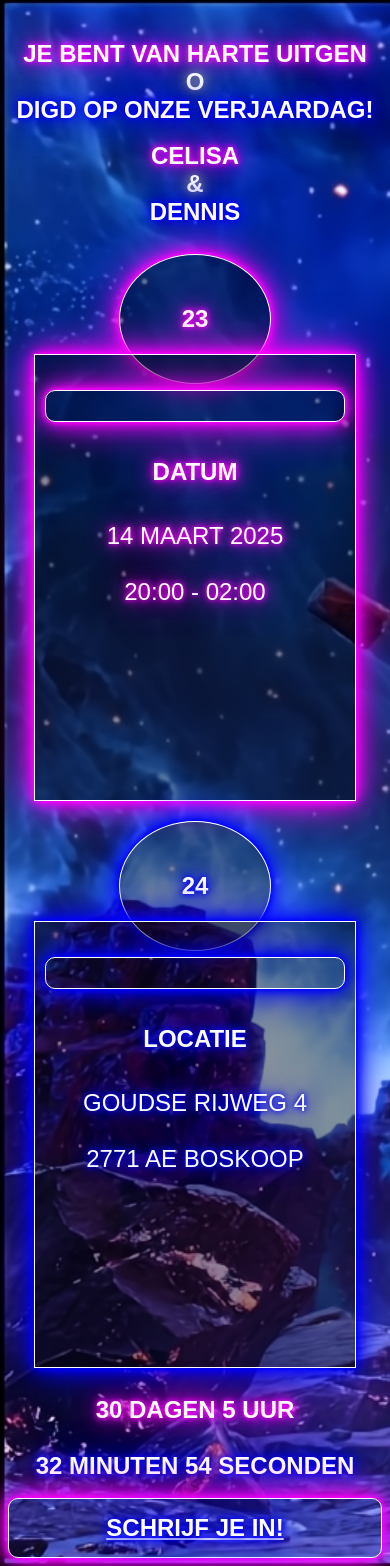
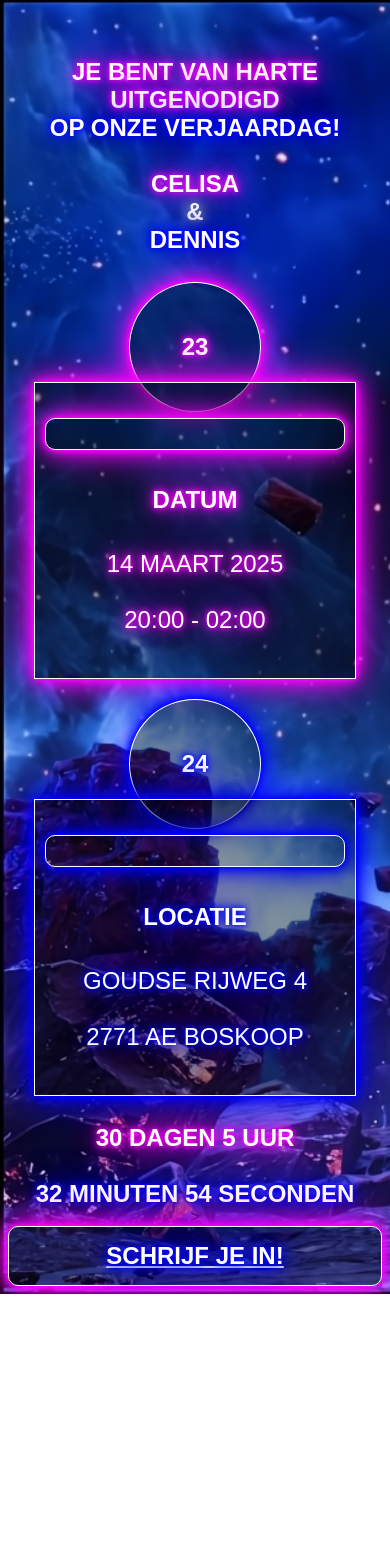
Before and after one commit to DennisGeerlof/DennisGeerlof.github.io, a PHP site: page /invite/index.html in a window 390 px wide. After the commit the page ends 1294 px from the top, so only its background shows below. Run offline with PHP 8.4, Linux system fonts and the light colour scheme.

Commit message:
mobile done

```diff
--- a/invite/index.html
+++ b/invite/index.html
@@ -39,7 +39,8 @@
     </script>
 </head>
 <body>
-    <h2 style="flex-direction: row;"><span class="pink-glow">Je bent van harte uitgen</span><span class="grey-glow">o</span><span class="blue-glow">digd op onze verjaardag!</span></h1><br>
+    <h2 class="hidden-mobile" style="flex-direction: row;"><span class="pink-glow">Je bent van harte uitgen</span><span class="grey-glow">o</span><span class="blue-glow">digd op onze verjaardag!</span></h1><br>
+    <h2 class="hidden-desktop" style="flex-direction: row;"><span class="pink-glow">Je bent van harte uitgenodigd</span><span class="blue-glow"> op onze verjaardag!</span></h1><br>
     <h1 style="flex-direction: row;"><span class="pink-glow">Celisa</span><span class="grey-glow"> & </span><span class="blue-glow">Dennis</span></h1><br>
     <div class="info-row" style="gap: 14%; justify-content: center;">
         <div class="pink-glow info-column box-pink rondje" style="padding: 50px;">
--- a/invite/styles.css
+++ b/invite/styles.css
@@ -22,6 +22,10 @@
     text-align: center;
     font-family: Arial, sans-serif;
     margin-top: 40px;
+}
+
+a {
+    background-color: rgba(0, 0, 0, 0.39);
 }
 
 .blue-glow {
@@ -90,10 +94,11 @@
 
     .data-block {
       min-width: 80% !important;
+      min-height: 250px !important;
     }
 
     .rondje {
-
+        min-width: 30px !important;
     }
 
     a > .box-pink {
```
